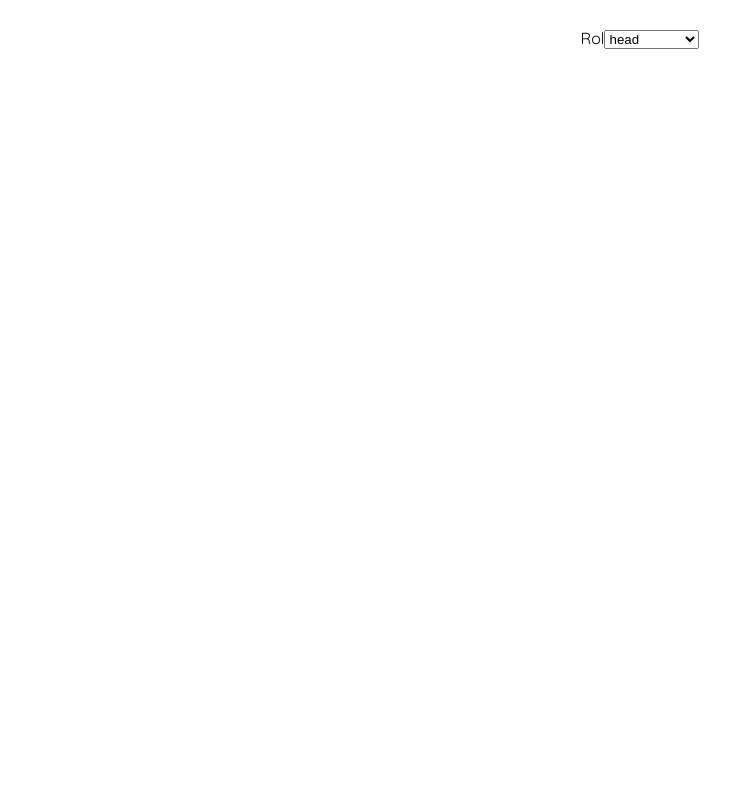
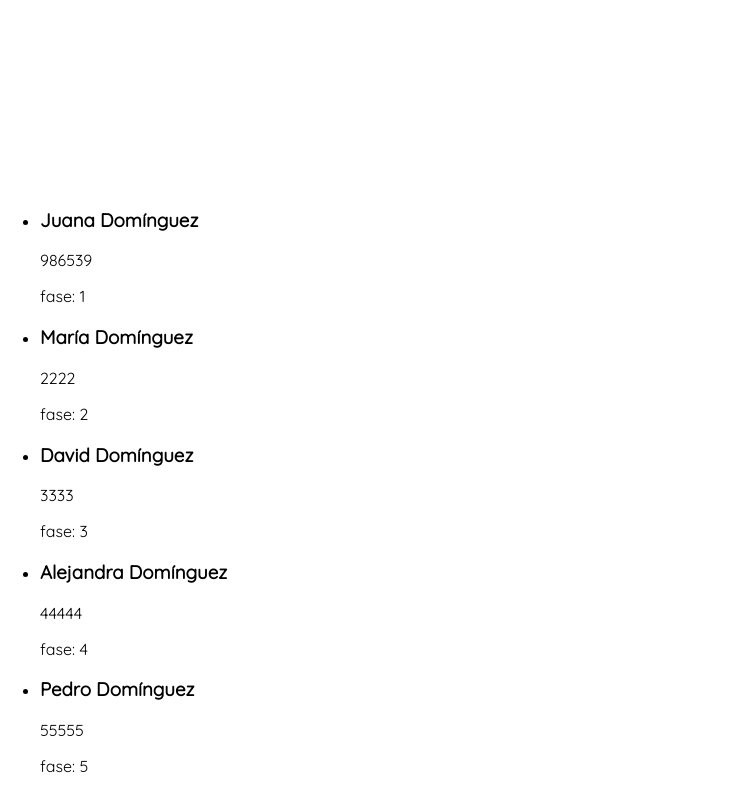
Before and after one commit to Adalab/team-kairos_, a React (Create React App) app: page / in a window 1280 px wide. Shown: the part 955-1747 px from the top of the page, without its empty margins (0-739 px from the left). Before the commit the page ends 1368 px from the top, so only its background shows below. Built offline with nearby package versions, Linux system fonts and the light colour scheme.

Commit message:
add list developers

```diff
--- a/src/App.js
+++ b/src/App.js
@@ -3,19 +3,40 @@ import Header from './components/Header';
 import Form from './components/Form';
 import './App.scss';
 import Login from './components/Login';
+import  {users,devAsignation} from './components/Data';
 
 
 class App extends React.Component {
   constructor(props) {
     super(props);
+    this.state={
+      users: users,
+      devAsignation: devAsignation,
+    };
   }
 
   render() {
+    const {devAsignation}= this.state;
     return (
       <div className="app">
         <Header />
-        <Form />
         <Login />
+        <main className="main__developers">
+          <ul className="developers__list">
+          {devAsignation.map( dev => {
+            return(
+              <li>
+                <div className="developer__card-container">
+                  <h3 className="developer__name">{dev.developer}</h3>
+                  <p className="developer__code">{dev.code}</p>
+                  <p className="developer__status">fase: {dev.status}</p>
+                </div>
+              </li>
+            );
+          })}
+          </ul>
+        </main>
+         {/* <Form /> */}
       </div>
     );
   }
--- /dev/null
+++ b/src/components/DevelopersList.js
@@ -0,0 +1 @@
+import React from 'react';
```
